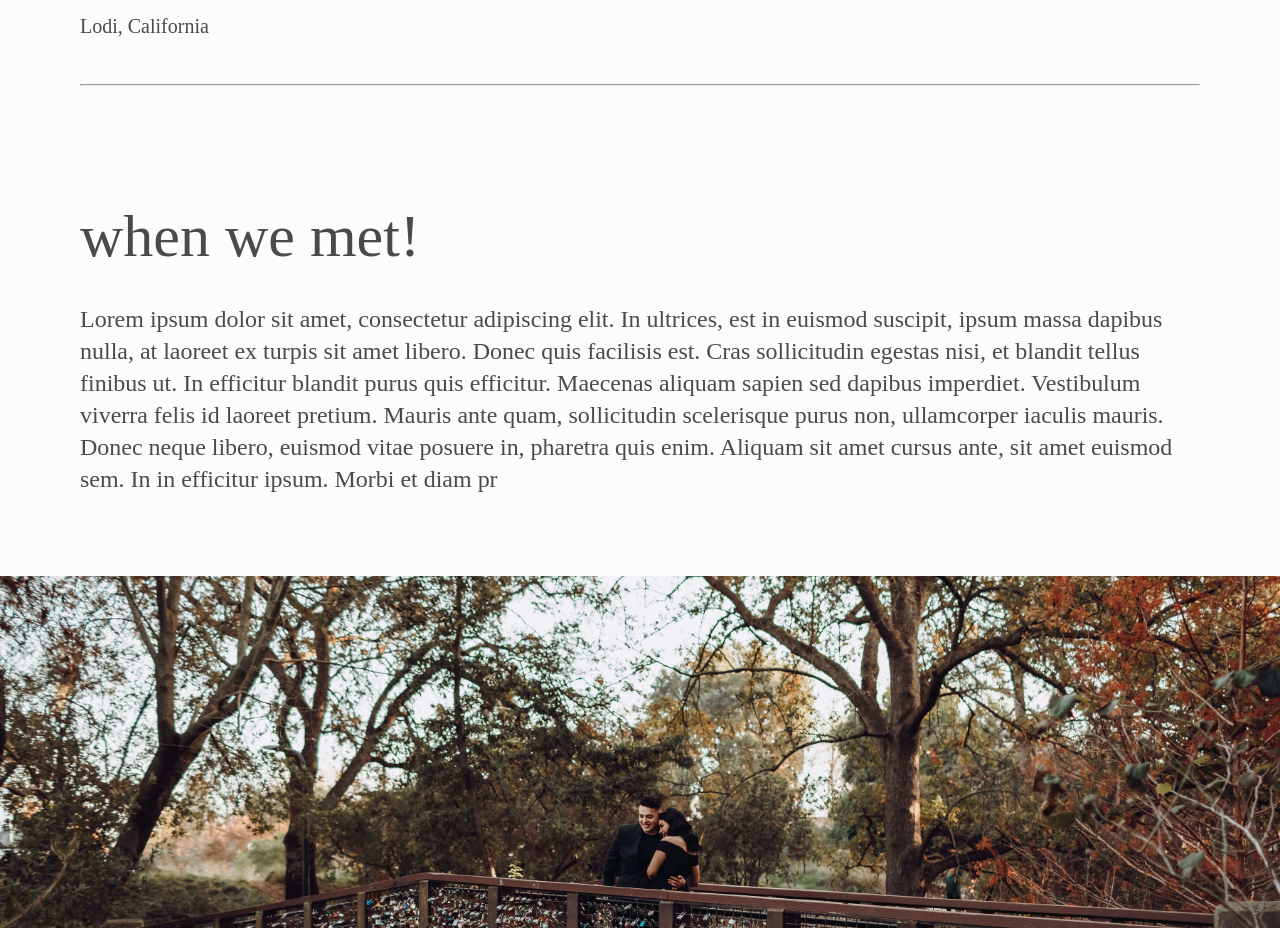
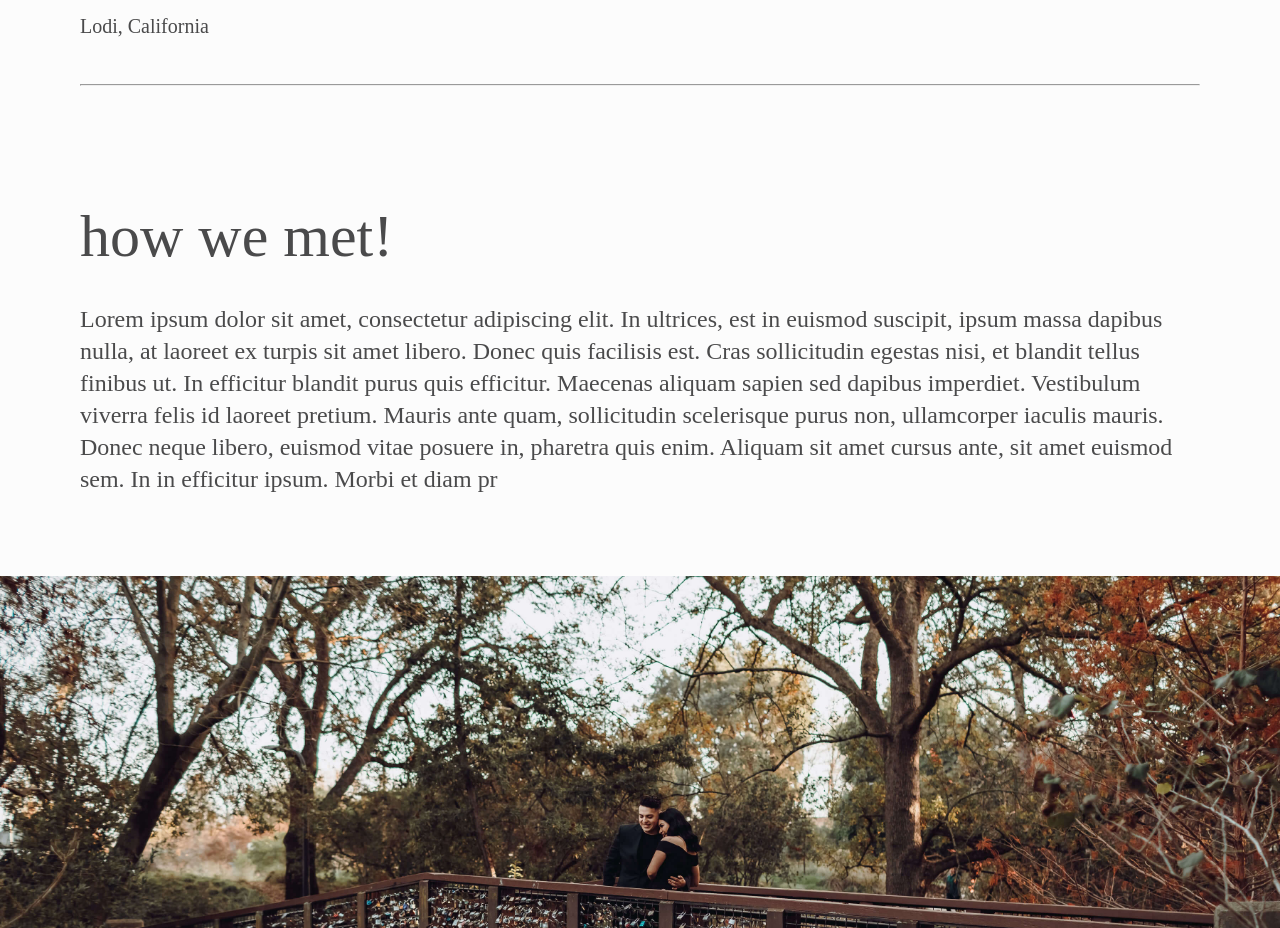
Before and after one commit to PetDios9/dooryandmelwedding, a React (Create React App) app: page / in a window 1280 px wide. Shown: the part 1260-2188 px from the top of the page. Built offline with nearby package versions, Linux system fonts and the light colour scheme.

Commit message:
changed when we met to how we met text in home page, removed schedule route until page can be fully made

```diff
--- a/src/App.js
+++ b/src/App.js
@@ -9,7 +9,7 @@
 import NavBar from './components/NavBar';
 import Home from './pages/Home';
 import './App.css';
-import Schedule from './pages/Schedule';
+// import Schedule from './pages/Schedule';
 import Registry from './pages/Registry';
 
 function App() {
@@ -21,7 +21,7 @@
           <NavBar />
           <Routes>
             <Route exact path="/" element={<Home />} />
-            <Route exact path="/schedule" element={<Schedule />} />
+            {/* <Route exact path="/schedule" element={<Schedule />} /> */}
             <Route exact path="/registry" element={<Registry />} />
             <Route path="*" element={<Home />} />
           </Routes>
--- a/src/pages/Home.jsx
+++ b/src/pages/Home.jsx
@@ -53,7 +53,7 @@
           <Grid item xs={12}>
             <Typography variant="h2" align="left">
               <br />
-              when we met!
+              how we met!
             </Typography>
           </Grid>
           <Grid item xs={12}>
```
